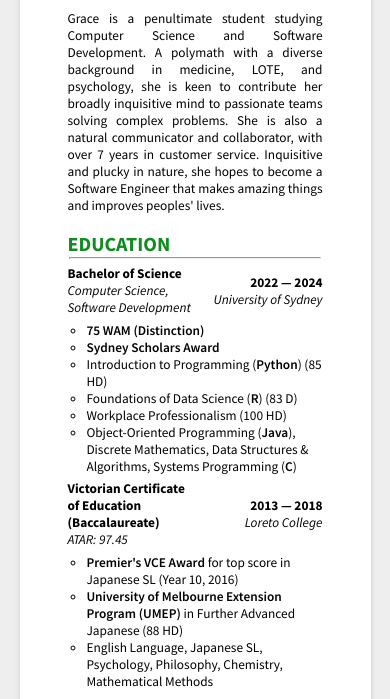
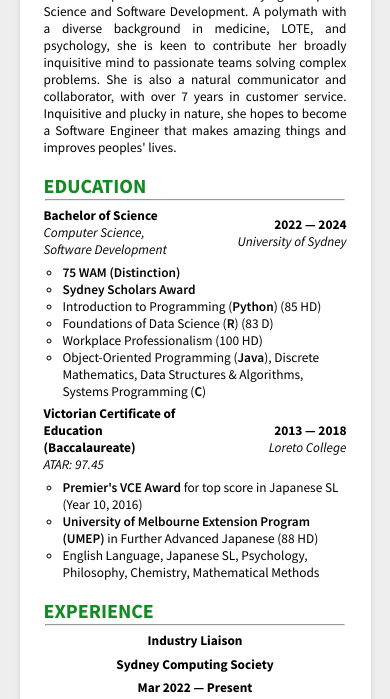
Before and after one commit to gracefry/CV, a plain HTML site: page index.html in a window 390 px wide. Shown: the part 624-1323 px from the top of the page. Drawn offline with Linux system fonts and the light colour scheme.

Commit message:
Reduce mobile page inner padding

```diff
--- a/style.css
+++ b/style.css
@@ -332,6 +332,7 @@ span {
 
     .page-inner {
         width: 90vw;
+        padding: 0.25in;
     }
 
     .three-panel {
```
